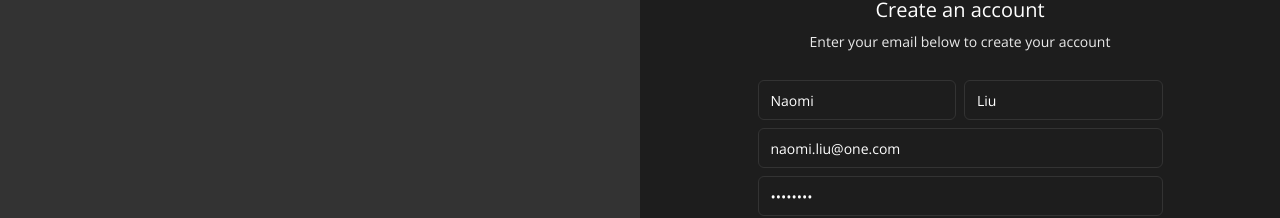
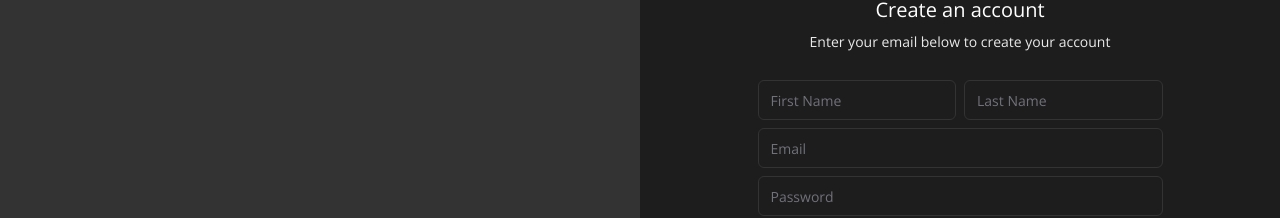
Before and after one commit to 6nehemie/exa-sphere, a Next.js app in the folder client/: page /sign-up in a window 1280 px wide. Shown: the part 198-416 px from the top of the page. Built offline with nearby package versions, Linux system fonts and the light colour scheme; no server answers.

Commit message:
removes default value for sign up

```diff
--- a/client/components/forms/SingUpForm.tsx
+++ b/client/components/forms/SingUpForm.tsx
@@ -38,10 +38,10 @@ const SingUpForm = () => {
   const form = useForm<z.infer<typeof formSchema>>({
     resolver: zodResolver(formSchema),
     defaultValues: {
-      firstName: 'Naomi',
-      lastName: 'Liu',
-      email: 'naomi.liu@one.com',
-      password: 'testtest',
+      firstName: '',
+      lastName: '',
+      email: '',
+      password: '',
     },
   });
 
```
